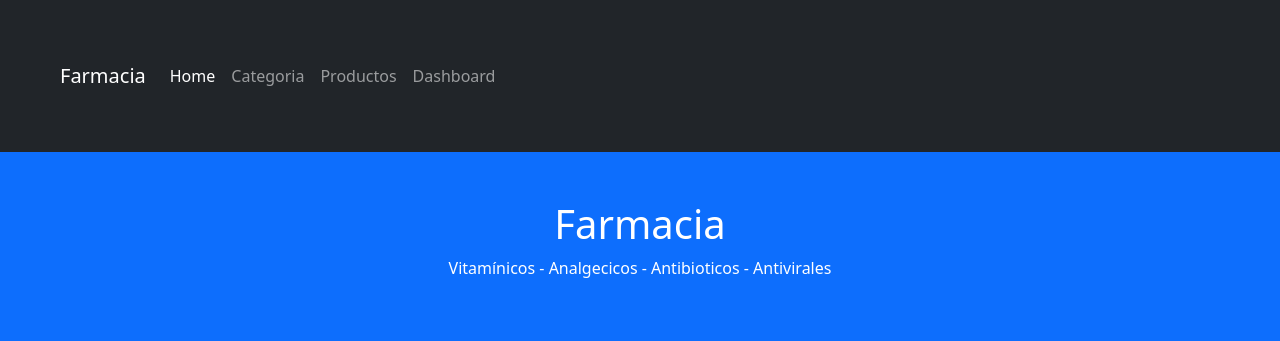
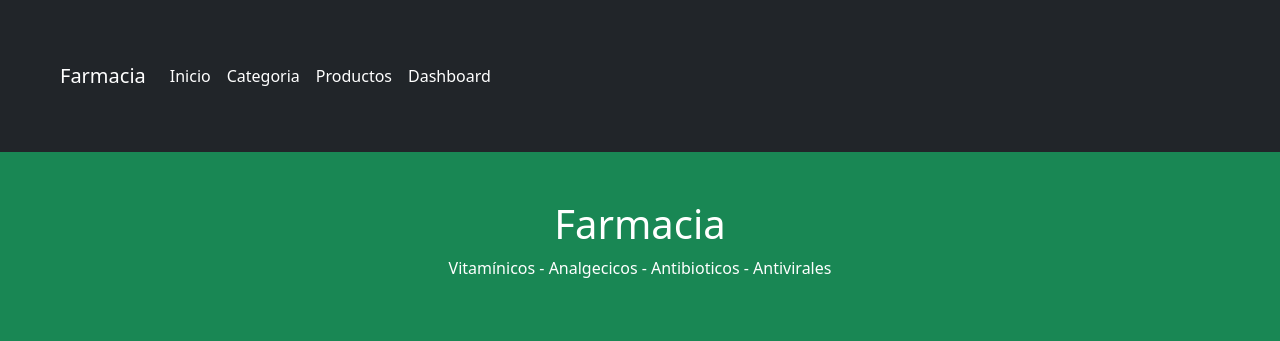
Before and after one commit to Yursksf1/django-taller5, a Django app: page / in a window 1280 px wide. Shown: the top 341 px of the page. Run offline with Django 5.2, Linux system fonts and the light colour scheme.

Commit message:
Modificacion de templates, views y urls

```diff
--- a/myapp/templates/myapp/base_nav.html
+++ b/myapp/templates/myapp/base_nav.html
@@ -2,23 +2,23 @@
 <div class="container-fluid p-5 bg-dark text-white text-center">
     <nav class="navbar navbar-expand-lg navbar-dark bg-dark">
         <div class="container-fluid">
-          <a class="navbar-brand" href="#">Farmacia</a>
+          <a class="navbar-brand" href="/">Farmacia</a>
           <button class="navbar-toggler" type="button" data-bs-toggle="collapse" data-bs-target="#navbarScroll" aria-controls="navbarScroll" aria-expanded="false" aria-label="Toggle navigation">
             <span class="navbar-toggler-icon"></span>
           </button>
           <div class="collapse navbar-collapse" id="navbarScroll">
             <ul class="navbar-nav me-auto my-2 my-lg-0 navbar-nav-scroll" style="--bs-scroll-height: 100px;">
               <li class="nav-item">
-                <a class="nav-link active" aria-current="page" href="#">Home</a>
+                <a class="nav-link active" aria-current="page" href="/">Inicio</a>
               </li>
               <li class="nav-item">
-                <a class="nav-link" href="#">Categoria</a>
+                <a class="nav-link active" href="/list_categorias">Categoria</a>
               </li>
               <li class="nav-item">
-                <a class="nav-link" href="#">Productos</a>
+                <a class="nav-link active" href="/list_productos">Productos</a>
               </li>
               <li class="nav-item">
-                <a class="nav-link" href="#">Dashboard</a>
+                <a class="nav-link active" href="/dashboard">Dashboard</a>
               </li>
             </ul>
           </div>
--- a/myapp/templates/myapp/detail-productos.html
+++ b/myapp/templates/myapp/detail-productos.html
@@ -3,7 +3,7 @@
 {% block content %}
 
 <!-- Containers -->
-<div class="container-fluid p-5 bg-secondary text-white text-center">
+<div class="container-fluid p-5 bg-success text-white text-center">
   <h1>Detalles del Producto</h1>
 </div>
 
--- a/myapp/templates/myapp/footer.html
+++ b/myapp/templates/myapp/footer.html
@@ -17,7 +17,6 @@
         <div class="col-md-4 d-flex align-items-center">
         <span class="mb-3 mb-md-0 text-muted">&copy; 2024 Farmacia</span>
         </div>
-
         <ul class="nav col-md-4 justify-content-end list-unstyled d-flex">
         <li class="ms-3"><a class="text-muted" href="#"><svg class="bi" width="24" height="24"><use xlink:href="#twitter"/></svg></a></li>
         <li class="ms-3"><a class="text-muted" href="#"><svg class="bi" width="24" height="24"><use xlink:href="#instagram"/></svg></a></li>
--- a/myapp/templates/myapp/index.html
+++ b/myapp/templates/myapp/index.html
@@ -3,9 +3,45 @@
 {% block content %}
 
 <!-- Containers -->
-<div class="container-fluid p-5 bg-primary text-white text-center">
+<div class="container-fluid p-5 bg-success text-white text-center">
   <h1>Farmacia</h1>
   <p>Vitamínicos - Analgecicos - Antibioticos - Antivirales</p>
 </div>
 
+<!-- Carousel -->
+<div id="demo" class="carousel slide" data-bs-ride="carousel">
+
+  <!-- Indicators/dots -->
+  <div class="carousel-indicators">
+    <button type="button" data-bs-target="#demo" data-bs-slide-to="0" class="active"></button>
+    <button type="button" data-bs-target="#demo" data-bs-slide-to="1"></button>
+    <button type="button" data-bs-target="#demo" data-bs-slide-to="2"></button>
+    <button type="button" data-bs-target="#demo" data-bs-slide-to="3"></button>
+  </div>
+
+  <!-- The slideshow/carousel -->
+  <div class="carousel-inner">
+    <div class="carousel-item active">
+      <img src="https://wallpapercave.com/wp/wp2264290.jpg" alt="Vitamínicos" class="d-block w-100">
+    </div>
+    <div class="carousel-item">
+      <img src="https://wallpapercave.com/wp/wp13110396.jpg" alt="Analgecicos" class="d-block w-100">
+    </div>
+    <div class="carousel-item">
+      <img src="https://wallpapercave.com/wp/wp14241239.jpg" alt="Antibioticos" class="d-block w-100">
+    </div>
+    <div class="carousel-item">
+      <img src="https://wallpapercave.com/wp/wp2264356.jpg" alt="Antivirales" class="d-block w-100">
+    </div>
+  </div>
+
+  <!-- Left and right controls/icons -->
+  <button class="carousel-control-prev" type="button" data-bs-target="#demo" data-bs-slide="prev">
+    <span class="carousel-control-prev-icon"></span>
+  </button>
+  <button class="carousel-control-next" type="button" data-bs-target="#demo" data-bs-slide="next">
+    <span class="carousel-control-next-icon"></span>
+  </button>
+</div>
+
 {% endblock %}
--- a/myapp/templates/myapp/list-categorias.html
+++ b/myapp/templates/myapp/list-categorias.html
@@ -3,7 +3,7 @@
 {% block content %}
 
 <!-- Containers -->
-<div class="container-fluid p-5 bg-secondary text-white text-center">
+<div class="container-fluid p-5 bg-success text-white text-center">
   <h1>Lista Categorias</h1>
 </div>
 
@@ -28,7 +28,6 @@
             </tbody>
         </table>
     </div>
-
 </div>
 
 {% endblock %}
--- a/myapp/templates/myapp/list-productos.html
+++ b/myapp/templates/myapp/list-productos.html
@@ -3,7 +3,7 @@
 {% block content %}
 
 <!-- Containers -->
-<div class="container-fluid p-5 bg-secondary text-white text-center">
+<div class="container-fluid p-5 bg-success text-white text-center">
   <h1>Lista Productos</h1>
 </div>
 
@@ -24,7 +24,7 @@
             <tbody>
             {% for producto in productos %}
             <tr>
-                <td><a href="/lista_productos/{{producto.code}}">{{ producto.code }}</a> </td>
+                <td><a href="/list_productos/{{producto.code}}">{{ producto.code }}</a> </td>
                 <td>{{ producto.name }}</td>
                 <td>{{ producto.brand }}</td>
                 <td>{{ producto.reference }}</td>
@@ -34,7 +34,6 @@
             </tbody>
         </table>
     </div>
-
 </div>
 
 {% endblock %}
--- a/myapp/urls.py
+++ b/myapp/urls.py
@@ -4,7 +4,8 @@ from myapp import views
 
 urlpatterns = [
     path('', views.index),
-    path('lista_categorias', views.list_categorias),
-    path('lista_productos', views.list_productos),
-    path('lista_productos/<int:id>', views.detail_productos),
+    path('list_categorias', views.list_categorias),
+    path('list_productos', views.list_productos),
+    path('list_productos/<int:id>', views.detail_productos),
+    path('dashboard', views.dashboard),
 ]
--- a/myapp/views.py
+++ b/myapp/views.py
@@ -29,3 +29,9 @@ def index(request):
 
     }
     return render(request, 'myapp/index.html', context)
+
+def dashboard(request):
+    context = {
+
+    }
+    return render(request, 'myapp/dashboard.html', context)
--- a/myvenv/pyvenv.cfg
+++ b/myvenv/pyvenv.cfg
@@ -1,5 +1,5 @@
-home = C:\Users\tecnicored.tic\AppData\Local\Programs\Python\Python311
+home = C:\Users\Yezid\AppData\Local\Programs\Python\Python311
 include-system-site-packages = false
 version = 3.11.1
-executable = C:\Users\tecnicored.tic\AppData\Local\Programs\Python\Python311\python.exe
-command = C:\Users\tecnicored.tic\AppData\Local\Programs\Python\Python311\python.exe -m venv C:\Users\tecnicored.tic\django-taller5\myvenv
+executable = C:\Users\Yezid\AppData\Local\Programs\Python\Python311\python.exe
+command = C:\Users\Yezid\AppData\Local\Programs\Python\Python311\python.exe -m venv C:\Users\Yezid\django-taller5\myvenv
```
Also changed, not shown: myapp/templates/myapp/dashboard.html (added, +10 -0 lines), 2 other files.
